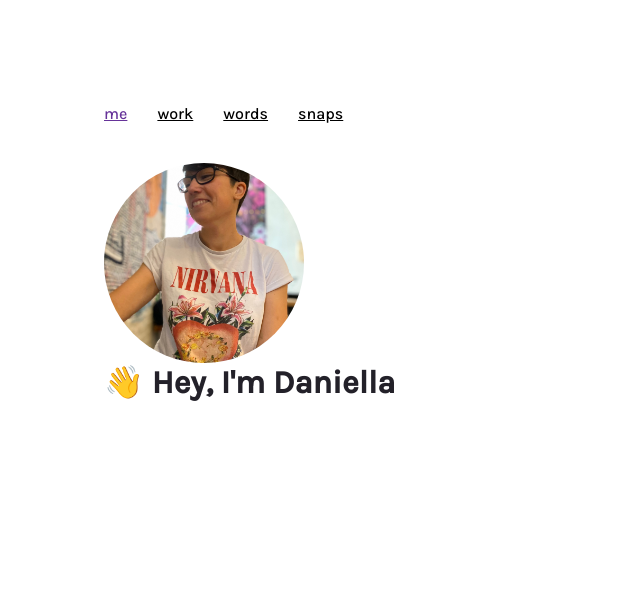
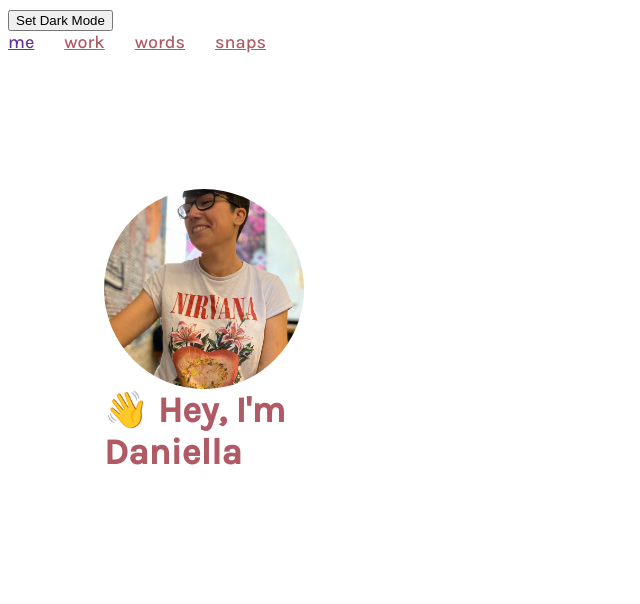
Before and after one commit to dtaylorbrown/dtaylorbrown, a Gatsby site: page / in a window 1280 px wide. Shown: the whole page, without its empty margins (0-640 px from the left). Built offline with nearby package versions, Linux system fonts and the light colour scheme; Gatsby itself is replaced by a stand-in of ours.

Commit message:
:lipstick: add theme starter

```diff
--- /dev/null
+++ b/src/components/layout.js
@@ -0,0 +1,44 @@
+import React, { useState, useEffect } from 'react';
+import styled, { ThemeProvider, createGlobalStyle } from 'styled-components';
+
+import Nav from '../components/nav';
+import themeStyles from '../theme';
+
+const GlobalStyles = createGlobalStyle`
+  body {
+    background-color: ${props => props.theme.colors.background};
+    font-family: ${props => props.theme.font.typeface};
+    font-size: ${props => props.theme.font.size};
+  }
+`;
+
+const Layout = ({ children, pageTitle }) => {
+    const [isDarkMode, setIsDarkMode] = useState(false);
+
+    useEffect(() => {
+        setIsDarkMode(
+            localStorage.getItem('isDarkMode') === 'true' ? true : false
+        );
+    }, []);
+
+    const theme = isDarkMode ? themeStyles.dark : themeStyles.light;
+
+    return (
+        <ThemeProvider theme={theme}>
+            <GlobalStyles theme={theme} />
+            <title>{pageTitle} - DTB</title>
+            <button
+                onClick={() => {
+                    setIsDarkMode(!isDarkMode);
+                    localStorage.setItem('isDarkMode', !isDarkMode);
+                }}
+            >
+                {isDarkMode ? 'Set Light Mode' : 'Set Dark Mode'}
+            </button>
+            <Nav />
+            {children}
+        </ThemeProvider>
+    );
+};
+
+export default Layout;
--- a/src/components/nav.js
+++ b/src/components/nav.js
@@ -5,7 +5,7 @@
 const Navi = styled.nav`
     margin-bottom: 40px;
     a {
-        color: black;
+        color: ${props => props.theme.colors.primaryDark};
         padding-right: 30px;
         &.active {
             color: rebeccapurple;
--- a/src/pages/index.js
+++ b/src/pages/index.js
@@ -2,12 +2,11 @@
 import styled from 'styled-components';
 import { StaticImage } from 'gatsby-plugin-image';
 
-import Nav from '../components/nav';
+import Layout from '../components/layout';
 
 const Main = styled.main`
-    color: #232129;
+    color: ${props => props.theme.colors.primaryDark};
     padding: 96px;
-    font-family: 'Karla';
 `;
 
 const Heading = styled.h1`
@@ -19,9 +18,8 @@
 // markup
 const IndexPage = () => {
     return (
+        <Layout pageTitle="Words">
             <Main>
-            <title>Home Page</title>
-            <Nav />
                 <StaticImage
                     src="../images/me.jpg"
                     alt="An image of Daniella"
@@ -38,6 +36,7 @@
                 />
                 <Heading>👋 Hey, I'm Daniella</Heading>
             </Main>
+        </Layout>
     );
 };
 
--- /dev/null
+++ b/src/theme.js
@@ -0,0 +1,37 @@
+const fontStyles = {
+    font: {
+        typeface: 'Karla',
+        size: '18px',
+    },
+};
+
+const themeStyles = {
+    light: {
+        ...fontStyles,
+        colors: {
+            background: '#FFFFFF',
+            primaryDark: '#AF5A65',
+            primaryMedium: '#DEBDC2',
+            primaryLight: '#E9DCDE',
+            secondaryDark: '#5A5052',
+            secondaryMedium: '#BBBBBB',
+            secondaryLight: '#DCDCDC',
+            focusBorder: '#91BA8D',
+        },
+    },
+    dark: {
+        ...fontStyles,
+        colors: {
+            background: '#1f2330',
+            primaryDark: '#e34f8c',
+            primaryMedium: '#f6f0ff',
+            primaryLight: '#373a50',
+            secondaryDark: '#f1ebfa',
+            secondaryMedium: '#f1ebfa',
+            secondaryLight: '#f1ebfa',
+            focusBorder: '#91BA8D',
+        },
+    },
+};
+
+export default themeStyles;
```
Also changed, not shown: src/pages/snaps.js (+6 -6 lines), src/pages/words.js (+6 -6 lines), src/pages/work.js (+6 -6 lines). Lines whose indentation alone changed are shown as unchanged.
